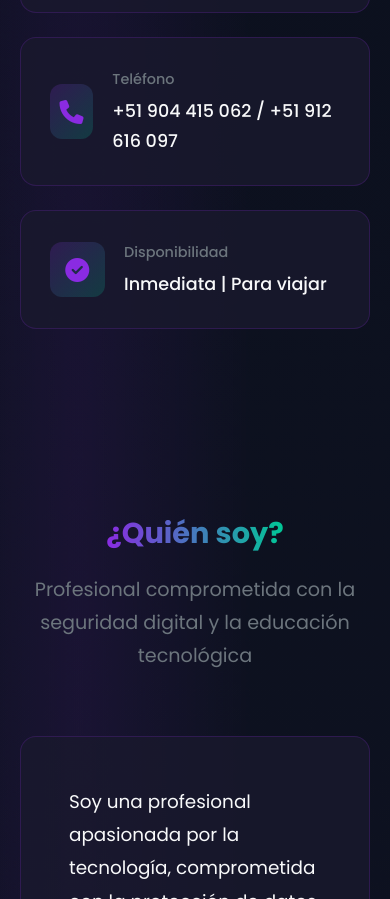
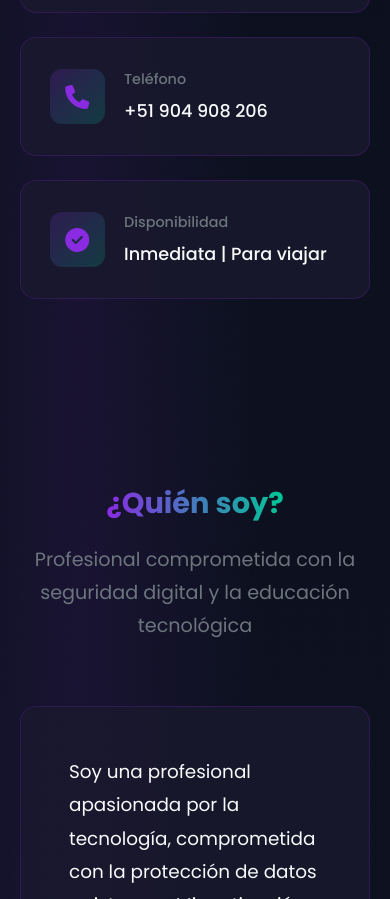
Before and after one commit to DinoDiana-98/micv, a plain HTML site: page index.html in a window 390 px wide. Shown: the part 1532-2431 px from the top of the page. Drawn offline with Linux system fonts and the light colour scheme.

Commit message:
Update contact phone number in index.html

```diff
--- a/index.html
+++ b/index.html
@@ -1223,7 +1223,7 @@
                     </div>
                     <div class="contact-info">
                         <h4>Teléfono</h4>
-                        <span>+51 904 415 062 / +51 912 616 097</span>
+                        <span>+51 904 908 206</span>
                     </div>
                 </div>
 
```
